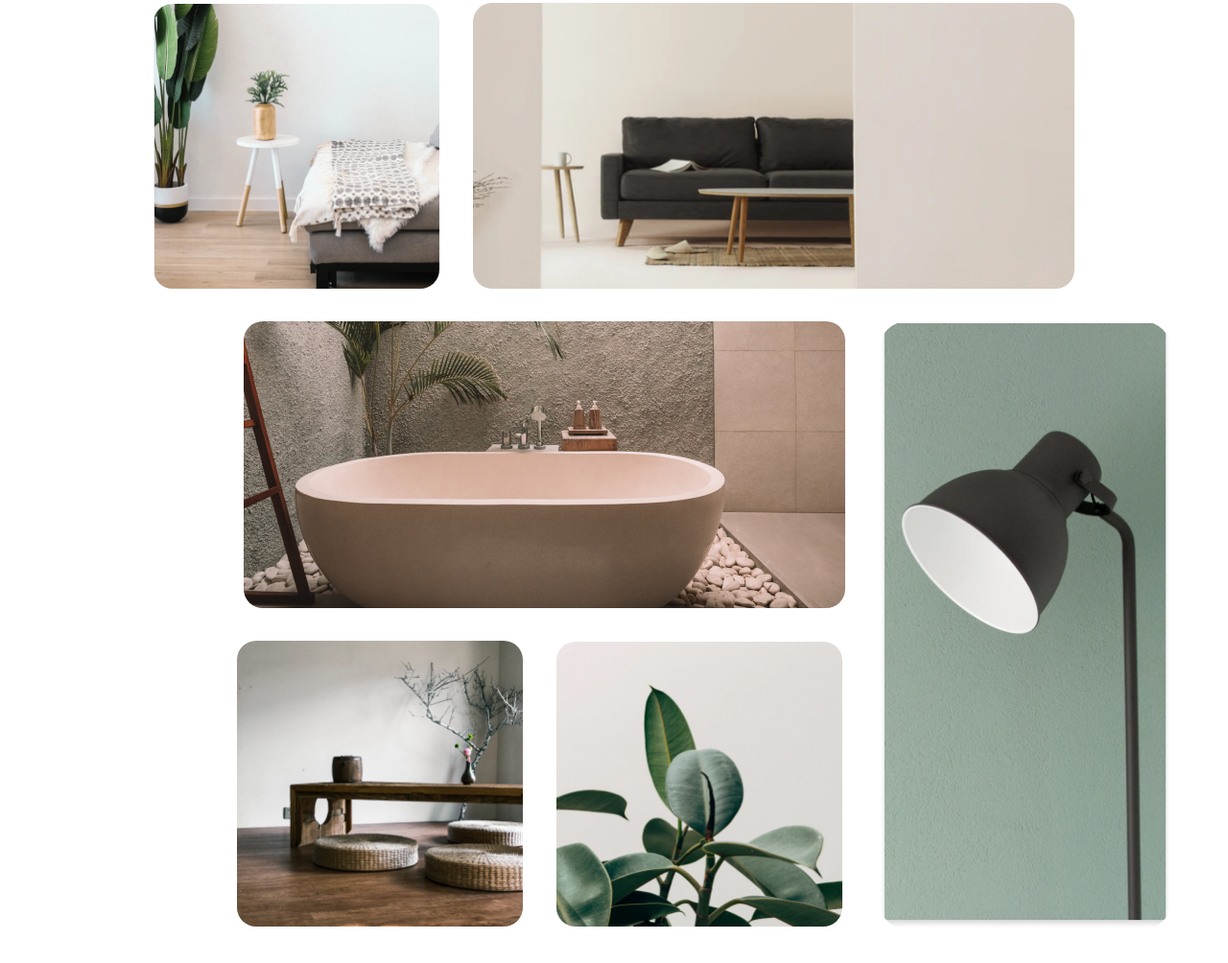
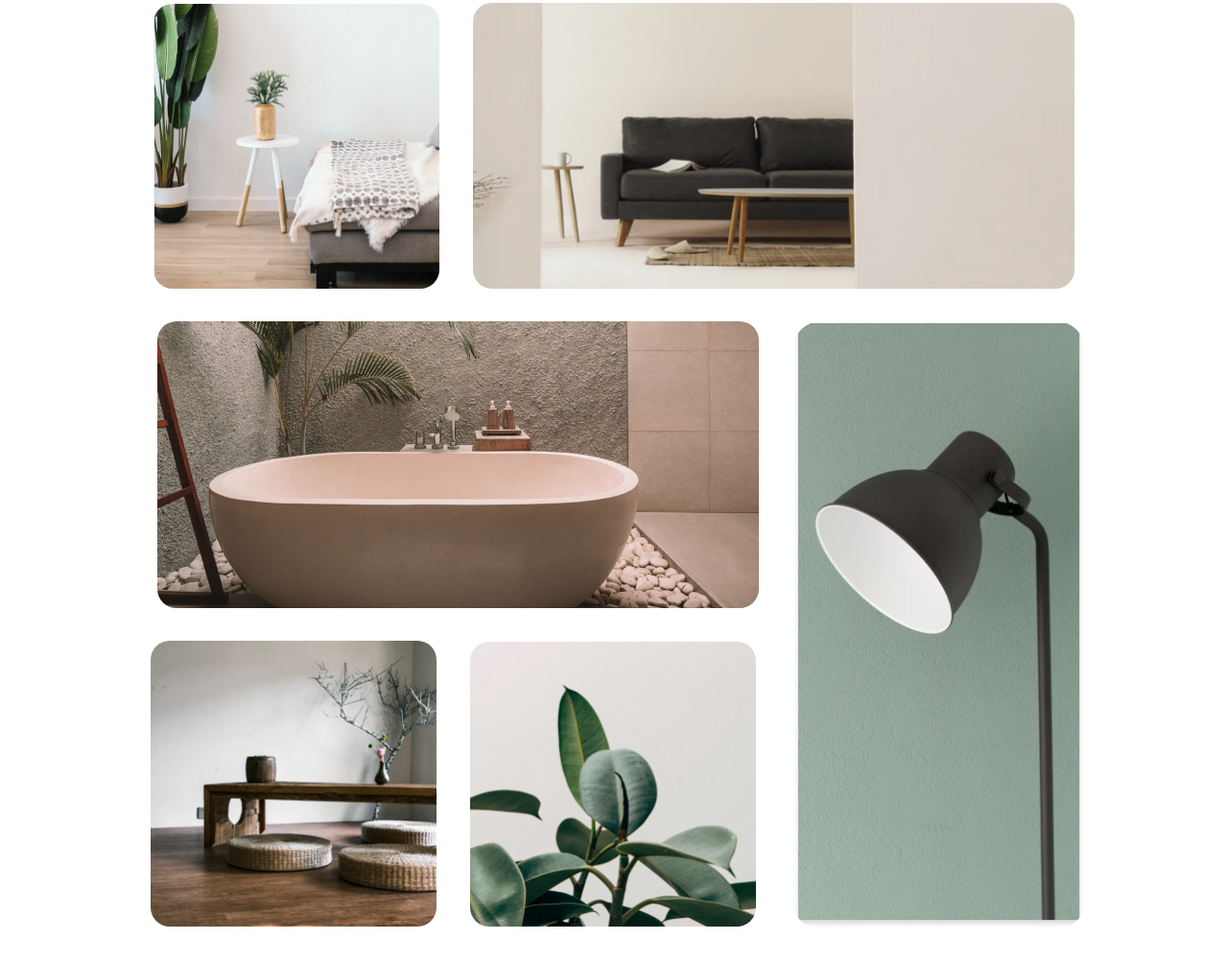
Before and after one commit to kyrylolvov/My-Gallery, a plain HTML site: page index.html in a window 1280 px wide. Shown: the part 482-1486 px from the top of the page at 96% size. Drawn offline with Linux system fonts and the light colour scheme.

Commit message:
Update style.css

```diff
--- a/style.css
+++ b/style.css
@@ -60,6 +60,16 @@ h2 {
   margin-top: 60px;
 }
 
+#secondrow {
+  margin-top: 30px;
+  display: -webkit-box;
+  display: -ms-flexbox;
+  display: flex;
+  -webkit-box-pack: center;
+      -ms-flex-pack: center;
+          justify-content: center;
+}
+
 .squareimage {
   width: 298px;
   border-radius: 20px;
@@ -76,14 +86,6 @@ h2 {
 
 #secondcolumn {
   margin-left: 20px;
-}
-
-#secondrow {
-  margin-top: 30px;
-  display: -webkit-box;
-  display: -ms-flexbox;
-  display: flex;
-  margin-left: 205px;
 }
 
 #one {
@@ -109,4 +111,3 @@ h2 {
   width: 305px;
   margin-right: -30px;
 }
-/*# sourceMappingURL=style.css.map */
```
